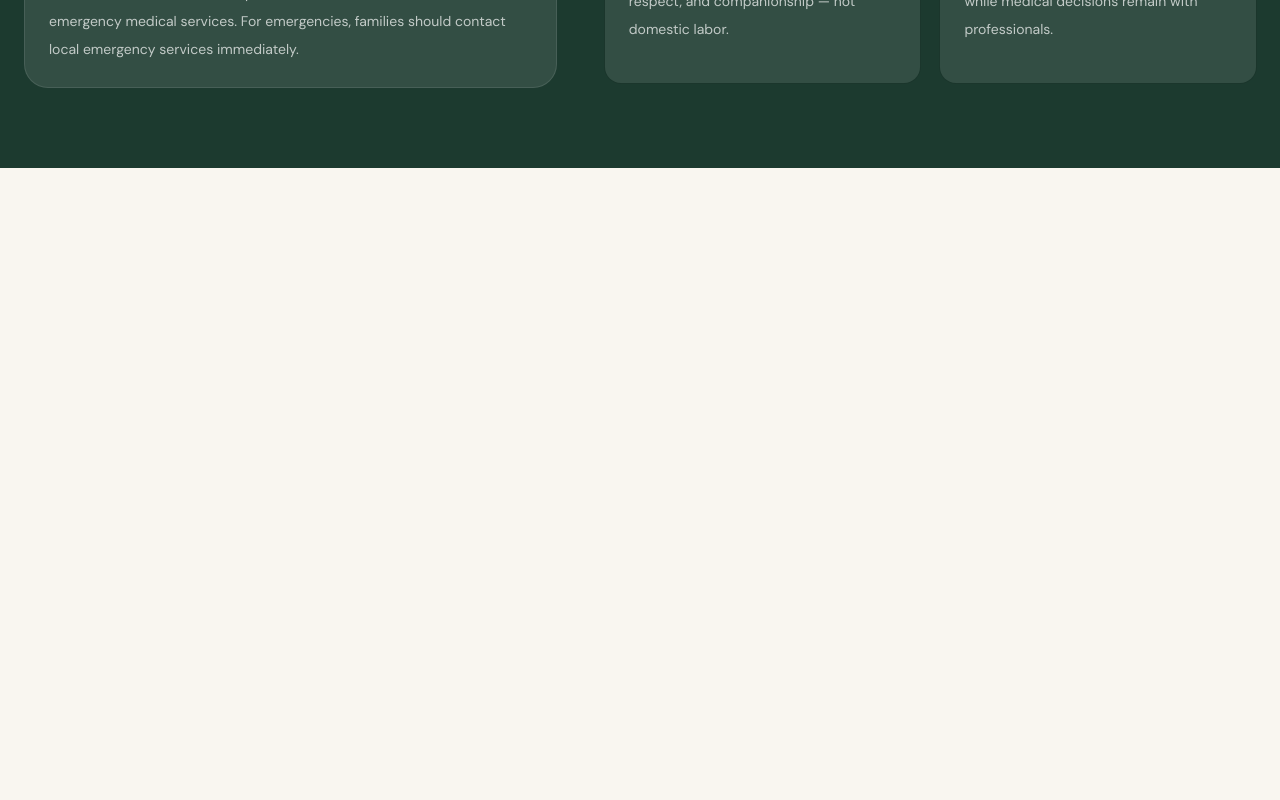
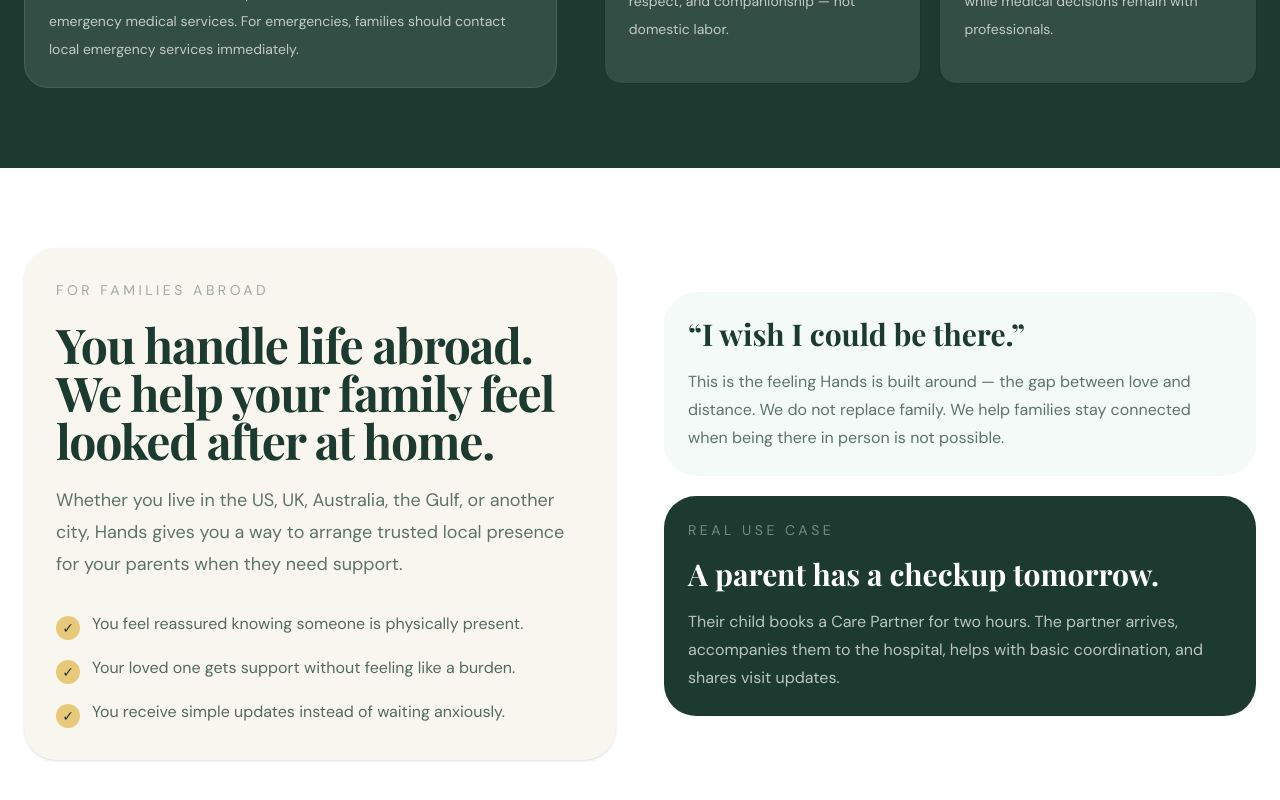
Before and after one commit to mdrafi28/Hands, a Next.js app: page / in a window 1280 px wide. Shown: the part 3156-3956 px from the top of the page. Before the commit the page ends 3324 px from the top, so only its background shows below. Built offline with nearby package versions, Linux system fonts and the light colour scheme; a web font is replaced by a local one.

Commit message:
Add families abroad section

```diff
--- a/src/app/page.tsx
+++ b/src/app/page.tsx
@@ -370,6 +370,67 @@
           </div>
         </div>
       </section>
+            <section className="bg-white px-6 py-20">
+        <div className="mx-auto grid max-w-7xl gap-12 md:grid-cols-2 md:items-center">
+          <div className="rounded-[2rem] bg-brand-white p-8 shadow-sm">
+            <p className="text-sm uppercase tracking-[0.25em] text-brand-forest/40">
+              For families abroad
+            </p>
+
+            <h2 className="mt-5 font-serif text-4xl font-bold tracking-tight text-brand-forest md:text-5xl">
+              You handle life abroad. We help your family feel looked after at home.
+            </h2>
+
+            <p className="mt-5 text-lg leading-8 text-brand-forest/70">
+              Whether you live in the US, UK, Australia, the Gulf, or another
+              city, Hands gives you a way to arrange trusted local presence for
+              your parents when they need support.
+            </p>
+
+            <div className="mt-8 space-y-4">
+              {[
+                "You feel reassured knowing someone is physically present.",
+                "Your loved one gets support without feeling like a burden.",
+                "You receive simple updates instead of waiting anxiously.",
+              ].map((point) => (
+                <div key={point} className="flex gap-3">
+                  <span className="mt-1 flex h-6 w-6 shrink-0 items-center justify-center rounded-full bg-brand-gold text-sm text-brand-forest">
+                    ✓
+                  </span>
+                  <p className="text-brand-forest/75">{point}</p>
+                </div>
+              ))}
+            </div>
+          </div>
+
+          <div className="space-y-5">
+            <div className="rounded-[2rem] bg-brand-mist p-6">
+              <p className="font-serif text-3xl font-bold text-brand-forest">
+                “I wish I could be there.”
+              </p>
+              <p className="mt-4 text-base leading-7 text-brand-forest/70">
+                This is the feeling Hands is built around — the gap between love
+                and distance. We do not replace family. We help families stay
+                connected when being there in person is not possible.
+              </p>
+            </div>
+
+            <div className="rounded-[2rem] bg-brand-forest p-6 text-white">
+              <p className="text-sm uppercase tracking-[0.25em] text-white/40">
+                Real use case
+              </p>
+              <p className="mt-4 font-serif text-3xl font-bold">
+                A parent has a checkup tomorrow.
+              </p>
+              <p className="mt-4 text-base leading-7 text-white/70">
+                Their child books a Care Partner for two hours. The partner
+                arrives, accompanies them to the hospital, helps with basic
+                coordination, and shares visit updates.
+              </p>
+            </div>
+          </div>
+        </div>
+      </section>
     </main>
   );
 }
```
